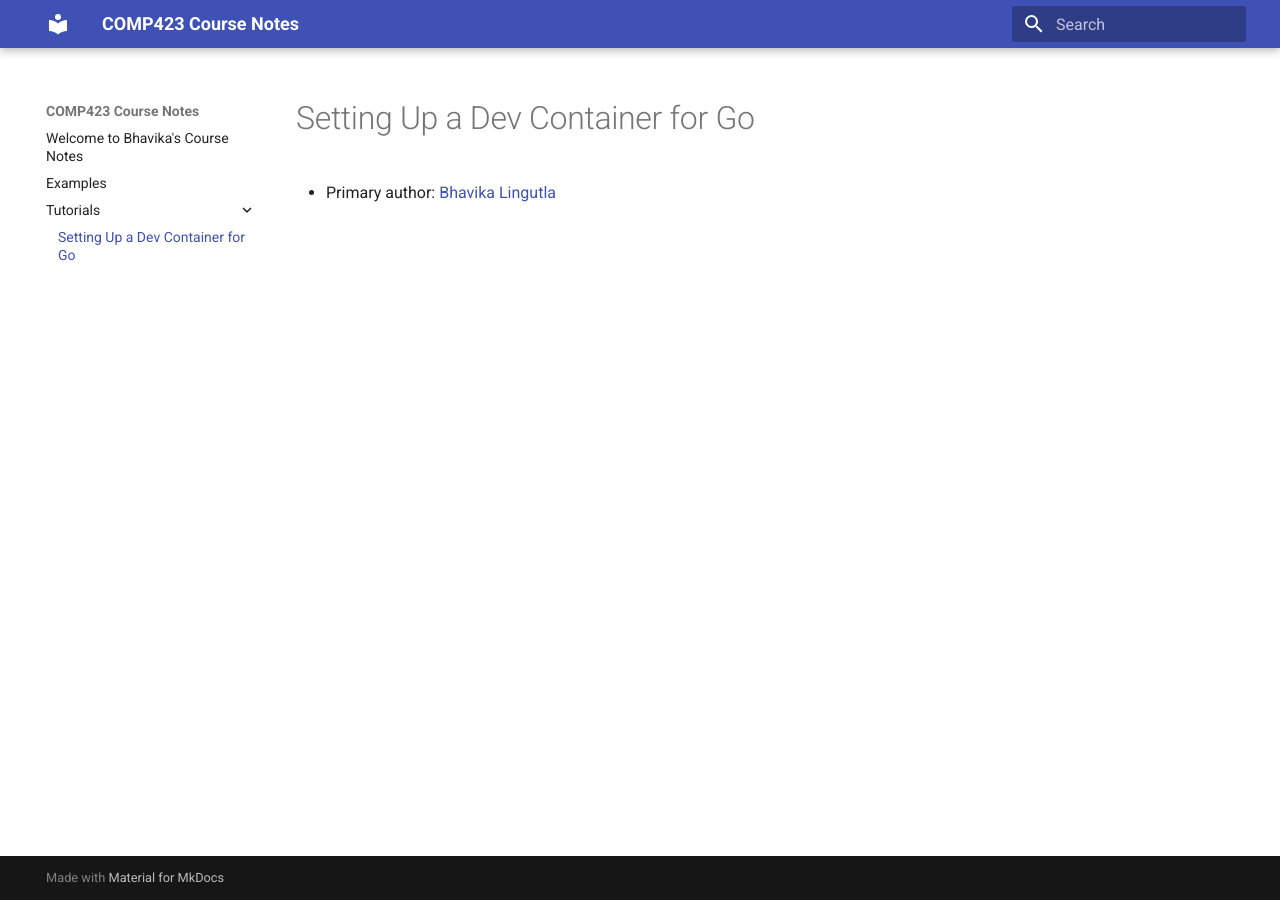
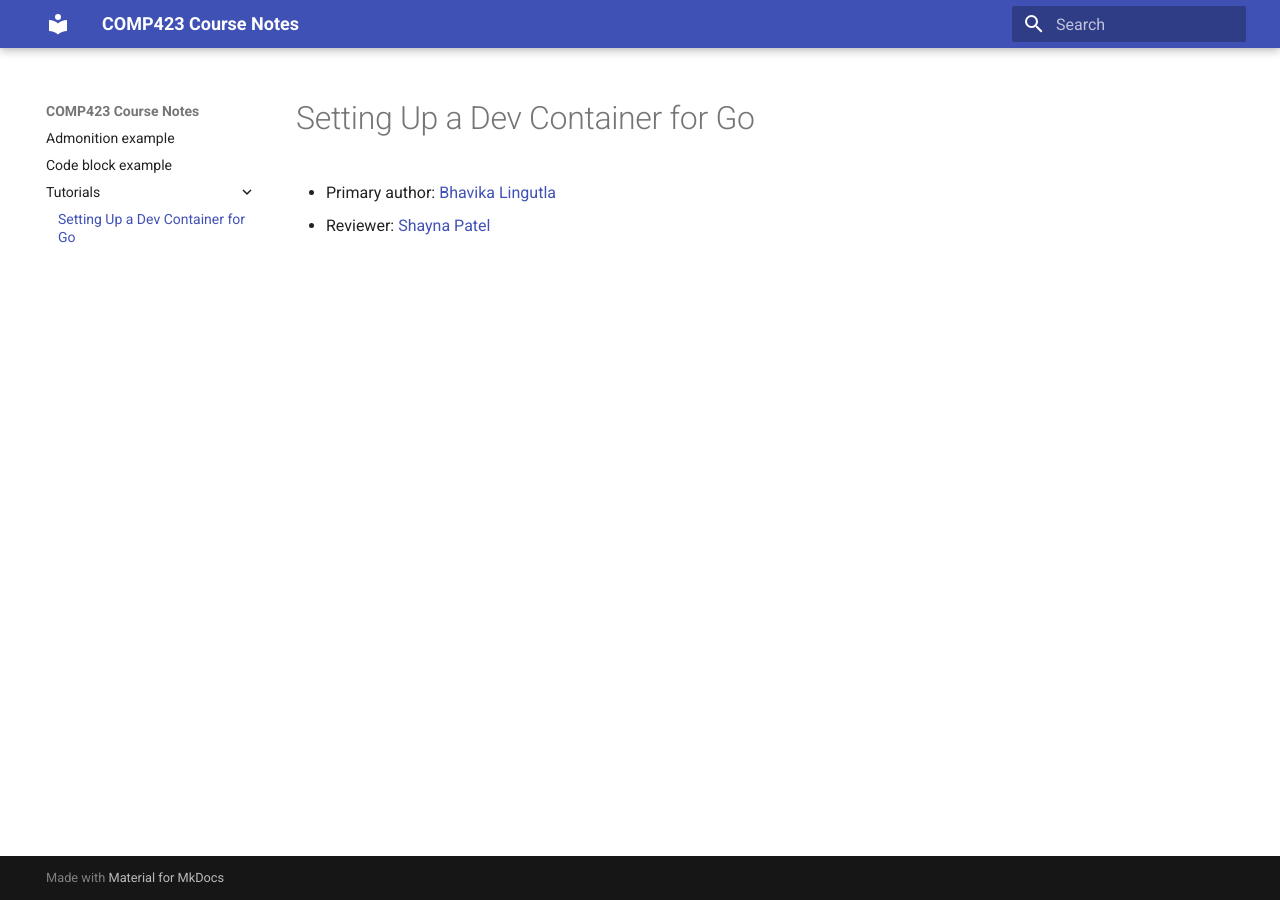
Before and after one commit to bhavikal/comp423-course-notes, an MkDocs documentation site: the page built from docs/tutorials/go-setup.md, in a window 1280 px wide. Built offline with MkDocs 1.6.1 and Material for MkDocs 9.7.7, drawn with Linux system fonts in a browser that asks for light colours.

Commit message:
Added admonition and reviewer status.

```diff
--- a/docs/index.md
+++ /dev/null
@@ -1,3 +0,0 @@
-# Welcome to Bhavika's Course Notes
-
-This is my home page. I will use it to organize and share my course notes.
--- a/docs/tutorials/go-setup.md
+++ b/docs/tutorials/go-setup.md
@@ -1,3 +1,4 @@
 # Setting Up a Dev Container for Go
 
 * Primary author: [Bhavika Lingutla](https://github.com/bhavikal)
+* Reviewer: [Shayna Patel](https://github.com/shaynapat3l)
--- a/mkdocs.yml
+++ b/mkdocs.yml
@@ -10,3 +10,6 @@
   - pymdownx.inlinehilite
   - pymdownx.snippets
   - pymdownx.superfences
+  - admonition
+  - pymdownx.details
+  - pymdownx.superfences
```
Also changed, not shown: docs/admonition_example.md (added, +5 -0 lines), docs/code_block_example.md (line endings or trailing spaces).
